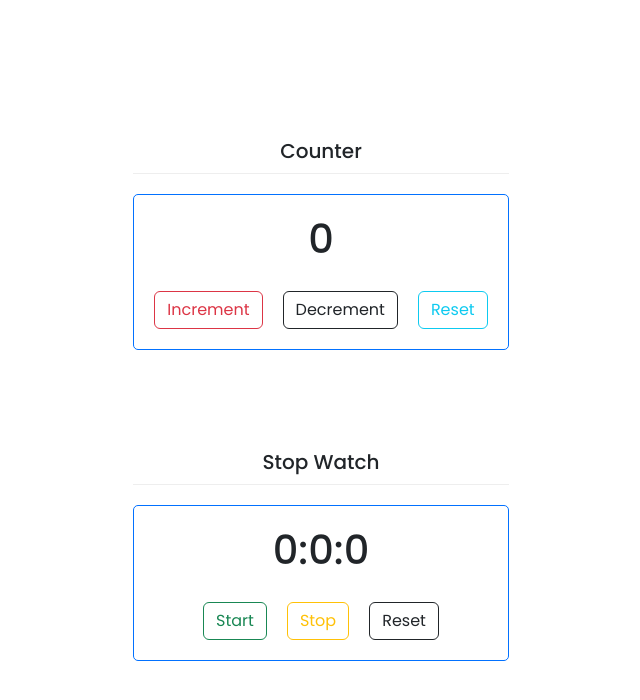
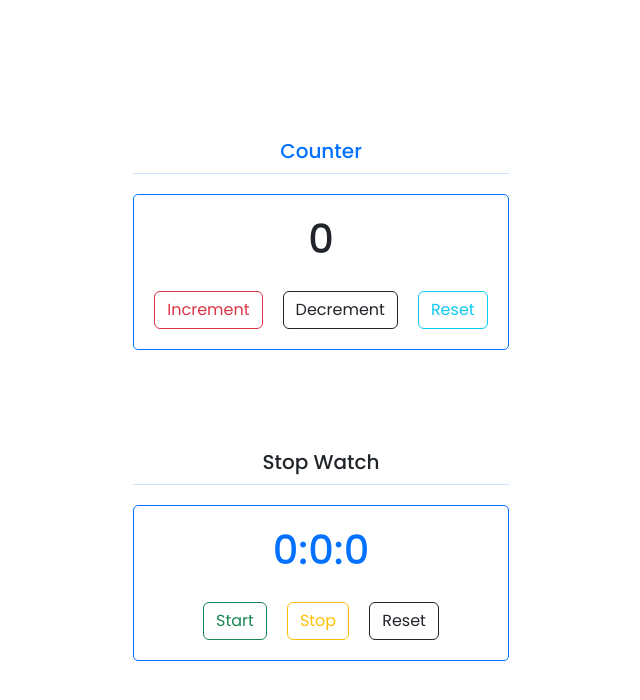
Before and after one commit to AzaanUllah-Khan/React-Counter-With-Stop-Watch, a React (Create React App) app: page / in a window 1280 px wide. Shown: the top 700 px of the page, without its empty margins (319-959 px from the left). Built offline with nearby package versions, Linux system fonts and the light colour scheme.

Commit message:
color changed

```diff
--- a/src/App.js
+++ b/src/App.js
@@ -86,7 +86,7 @@ function App() {
 
   return (
     <>
-      <h1 style={{ textAlign: "center", borderBottom: "1px solid #eee", fontSize: "20px", paddingBottom: "10px", marginBottom: "20px" }}>Counter</h1>
+      <h1 style={{ color: "#0271ff", textAlign: "center", borderBottom: "1px solid #cce2ff", fontSize: "20px", paddingBottom: "10px", marginBottom: "20px" }}>Counter</h1>
       <div style={style1}>
         <h1 style={{ textAlign: "center" }}>{count}</h1>
         <div style={style2}>
@@ -96,9 +96,9 @@ function App() {
         </div>
       </div>
 
-      <h1 style={{ textAlign: "center", borderBottom: "1px solid #eee", fontSize: "20px", paddingBottom: "10px", margin: "100px 0 20px" }}>Stop Watch</h1>
+      <h1 style={{ textAlign: "center", borderBottom: "1px solid #cce2ff", fontSize: "20px", paddingBottom: "10px", margin: "100px 0 20px" }}>Stop Watch</h1>
       <div style={style1}>
-        <h1 style={{ textAlign: "center" }}>{timeh}:{time}:{timez}</h1>
+        <h1 style={{ color: "#0271ff", textAlign: "center" }}>{timeh}:{time}:{timez}</h1>
         <div style={style2}>
           <Button variant="outline-success" onClick={start}>Start</Button>
           <Button variant="outline-warning" onClick={stop}>Stop</Button>
```
